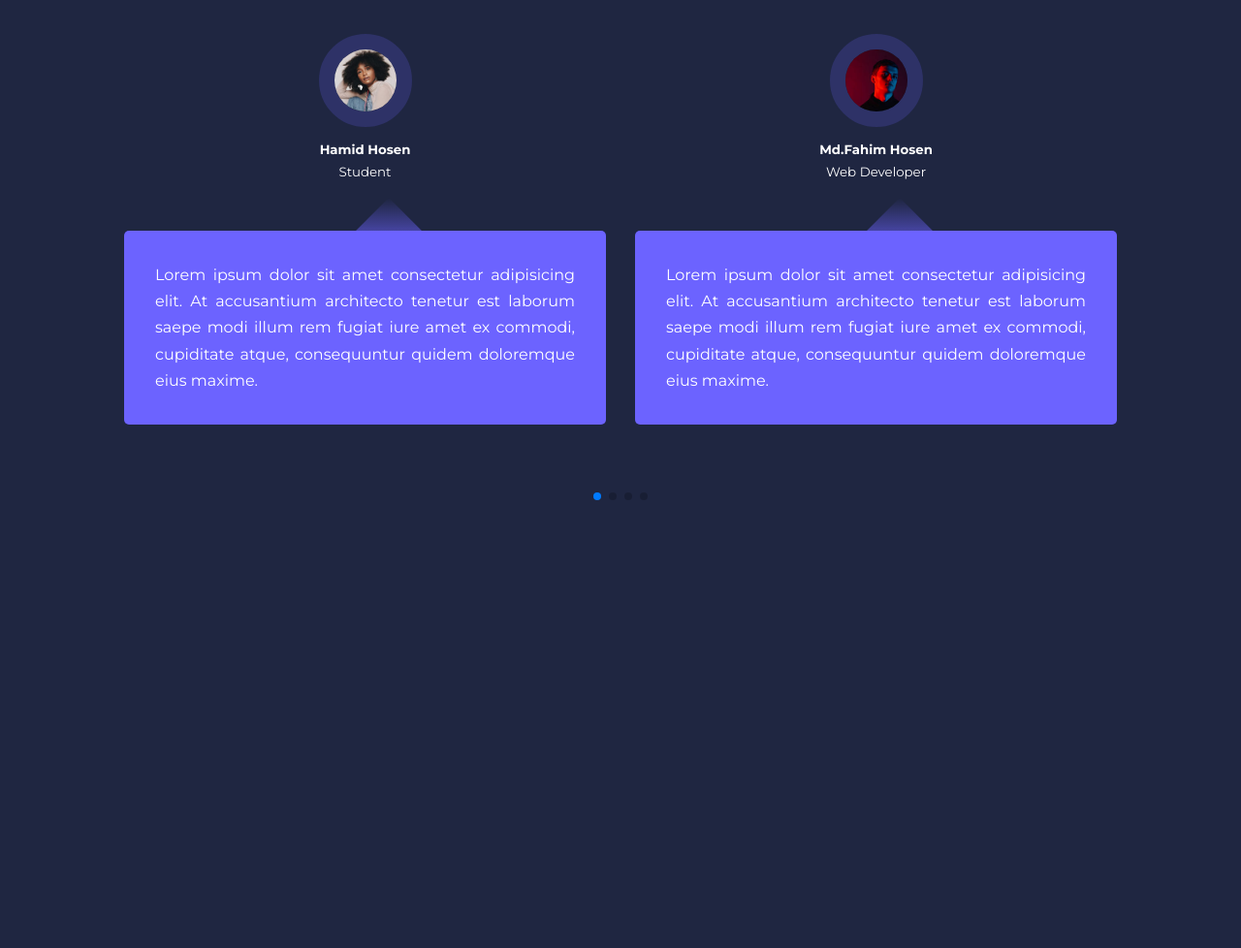
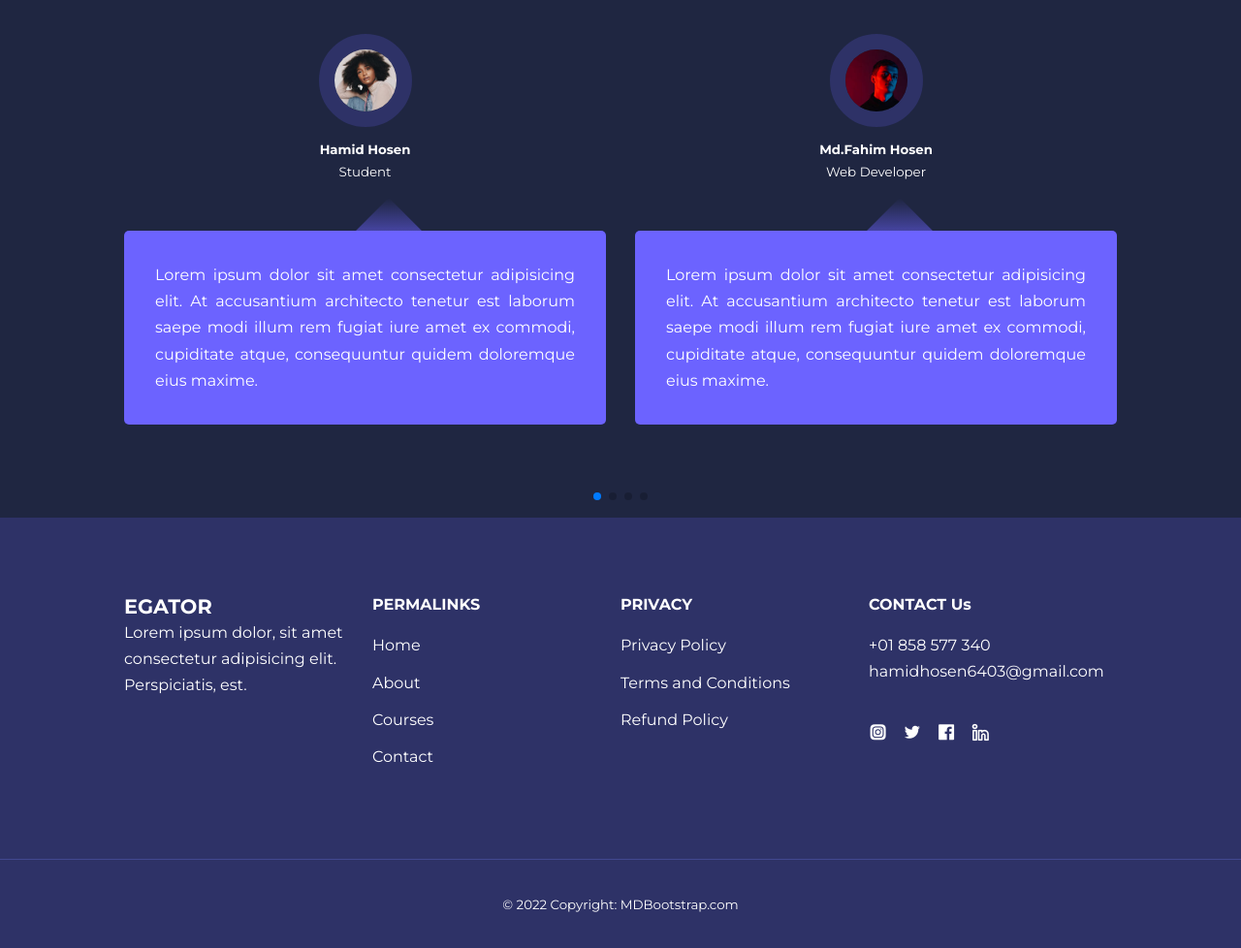
Before and after one commit to hamidhosen42/SmartLearn, a plain HTML site: page index.html in a window 1280 px wide. Shown: the part 3118-4096 px from the top of the page at 97% size. Before the commit the page ends 3652 px from the top, so only its background shows below. Drawn offline with nearby package versions, Linux system fonts and the light colour scheme.

Commit message:
footer -add

```diff
--- a/css/style.css
+++ b/css/style.css
@@ -388,3 +388,49 @@ header {
     transform: rotate(45deg);
     background: linear-gradient( 135deg, transparent, var(--color-primary, --color-primary, --color-primary));
 }
+
+
+/* !=========footer section========== */
+
+footer {
+    background-color: var(--color-bg1);
+    padding-top: 5rem;
+    font-size: 0.9;
+}
+
+.footer__container {
+    display: grid;
+    grid-template-columns: repeat(4, 1fr);
+    padding-bottom: 5rem;
+}
+
+.footer__container div>h4 {
+    margin-bottom: 1.2rem;
+    font-size: 1rem;
+}
+
+.footer__1 p {
+    /* text-align: justify; */
+    margin: 0 0 2rem;
+}
+
+.footer__socials {
+    display: flex;
+    gap: 1rem;
+    font-size: 1.2rem;
+    margin-top: 2rem;
+}
+
+footer ul li {
+    margin-bottom: 0.7rem;
+}
+
+footer ul li a:hover {
+    text-decoration: underline;
+}
+
+.footer__copyright {
+    text-align: center;
+    padding: 2rem;
+    border-top: 1px solid var(--color-bg2);
+}
--- a/index.html
+++ b/index.html
@@ -318,6 +318,70 @@
         </div>
         <div class="swiper-pagination"></div>
     </section>
+
+    <!-- !================testimonial section END========= -->
+
+    <!-- !================Footer section Start===== -->
+    <footer>
+        <div class="container footer__container">
+            <div class="footer__1">
+                <a href="index.html" class="footer__logo">
+                    <h4>EGATOR</h4>
+                </a>
+                <p>Lorem ipsum dolor, sit amet consectetur adipisicing elit. Perspiciatis, est.</p>
+            </div>
+            <div class="footer__2">
+                <h4>PERMALINKS</h4>
+                <ul class="permalinks">
+                    <li><a href="index.html">Home</a></li>
+                    <li><a href="about.html">About</a></li>
+                    <li><a href="courses.html">Courses</a></li>
+                    <li><a href="contact.html">Contact</a></li>
+                </ul>
+            </div>
+            <div class="footer__3">
+                <h4>PRIVACY</h4>
+                <ul class="privacy">
+                    <li>
+                        <a href="#">Privacy Policy</a>
+                    </li>
+                    <li>
+                        <a href="#">Terms and Conditions</a>
+                    </li>
+                    <li>
+                        <a href="#">Refund Policy</a>
+                    </li>
+                </ul>
+            </div>
+            <div class="footer__4">
+                <h4>CONTACT Us</h4>
+                <div>
+                    <p>+01 858 577 340</p>
+                    <p>hamidhosen6403@gmail.com</p>
+                </div>
+                <ul class="footer__socials">
+                    <li>
+                        <a href="#" class="uil uil-instagram-alt"></a>
+                    </li>
+                    <li>
+                        <a href="#" class="uil uil-twitter"></a>
+                    </li>
+                    <li>
+                        <a href="#" class="uil uil-facebook"></a>
+                    </li>
+                    <li>
+                        <a href="#" class="uil uil-linkedin-alt"></a>
+                    </li>
+                </ul>
+            </div>
+        </div>
+        <div class="footer__copyright">
+            <small>© 2022 Copyright: MDBootstrap.com</small>
+        </div>
+    </footer>
+    <!-- ! ========Footer section END========-->
+
+
     <!-- !JAVASCRIPTS CONNECT -->
     <script src="./js/main.js"></script>
     <script src="https://cdn.jsdelivr.net/npm/swiper@8/swiper-bundle.min.js"></script>
```
